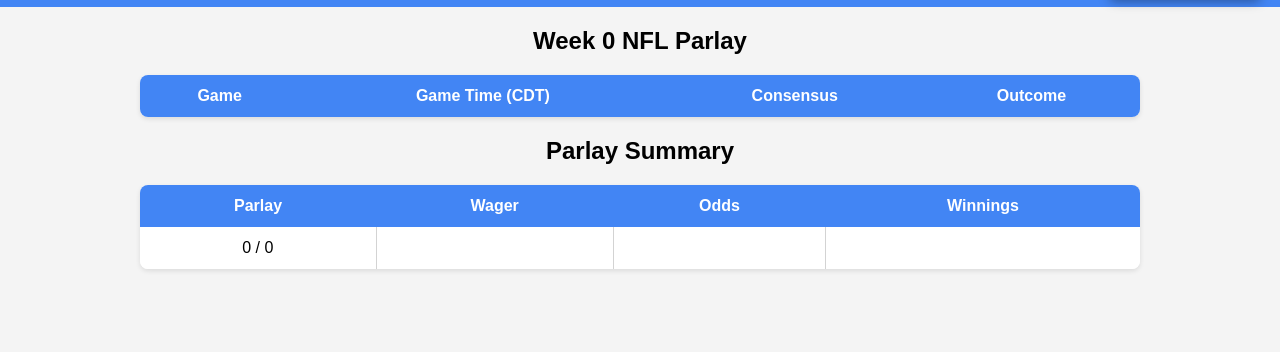
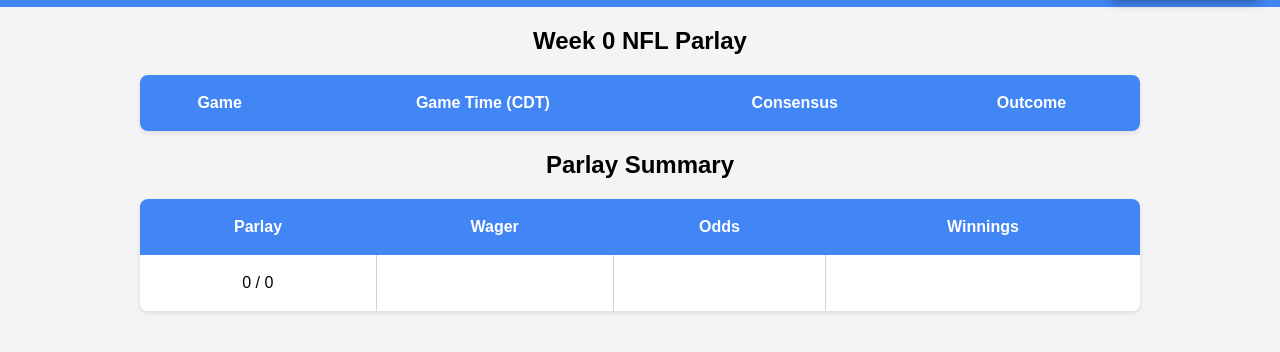
Before and after one commit to jonhope3/pool-parlay, a website: page week-view.html in a window 1280 px wide. Shown: the part 58-410 px from the top of the page. Drawn offline with Linux system fonts and the light colour scheme.

Commit message:
Fix row height

```diff
--- a/styles.css
+++ b/styles.css
@@ -139,6 +139,10 @@
     color: white;
 }
 
+tr {
+    height: 56px;
+}
+
 td {
     border-right: 1px solid #d3d3d3; /* Light gray border for columns */
 }
```
